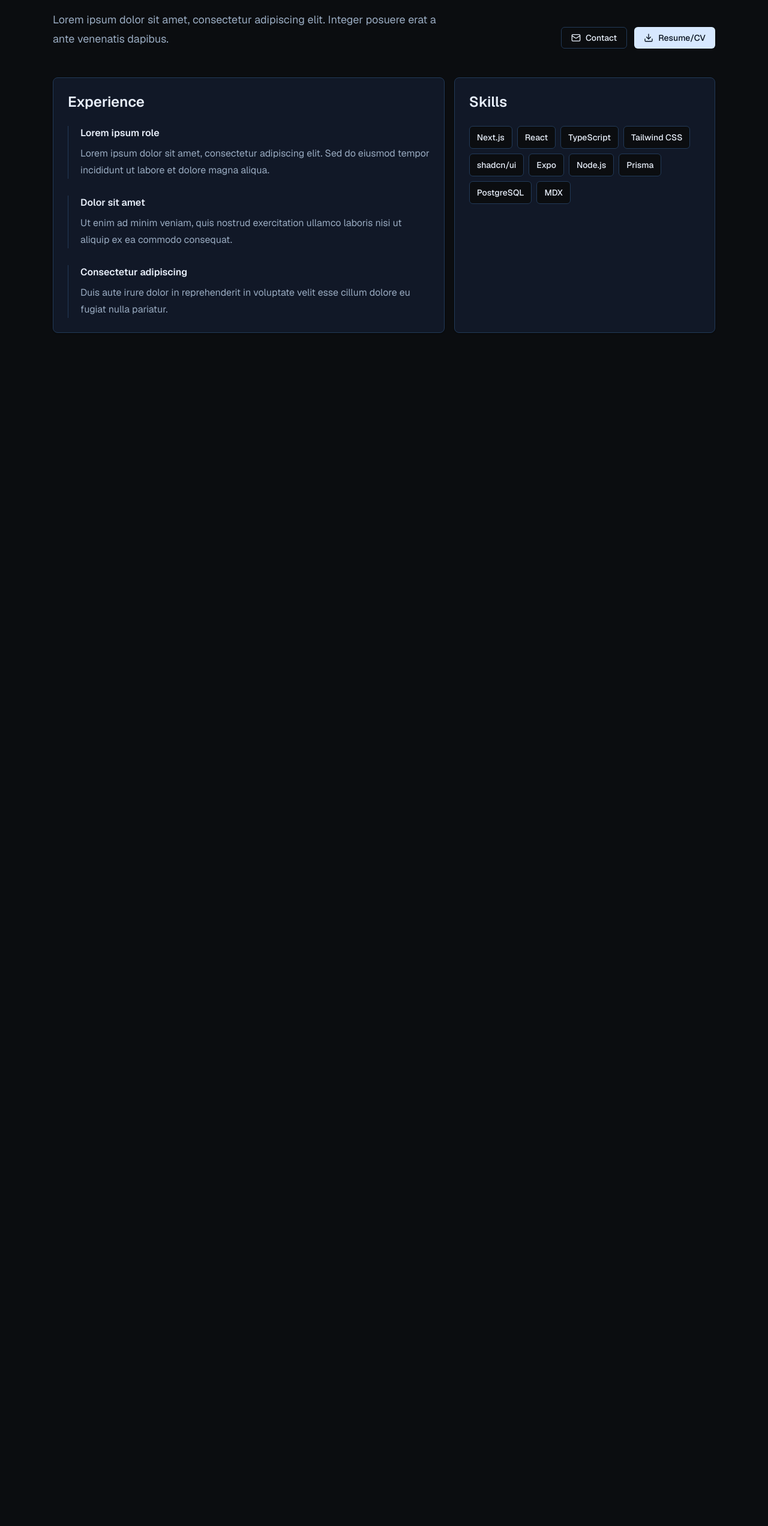
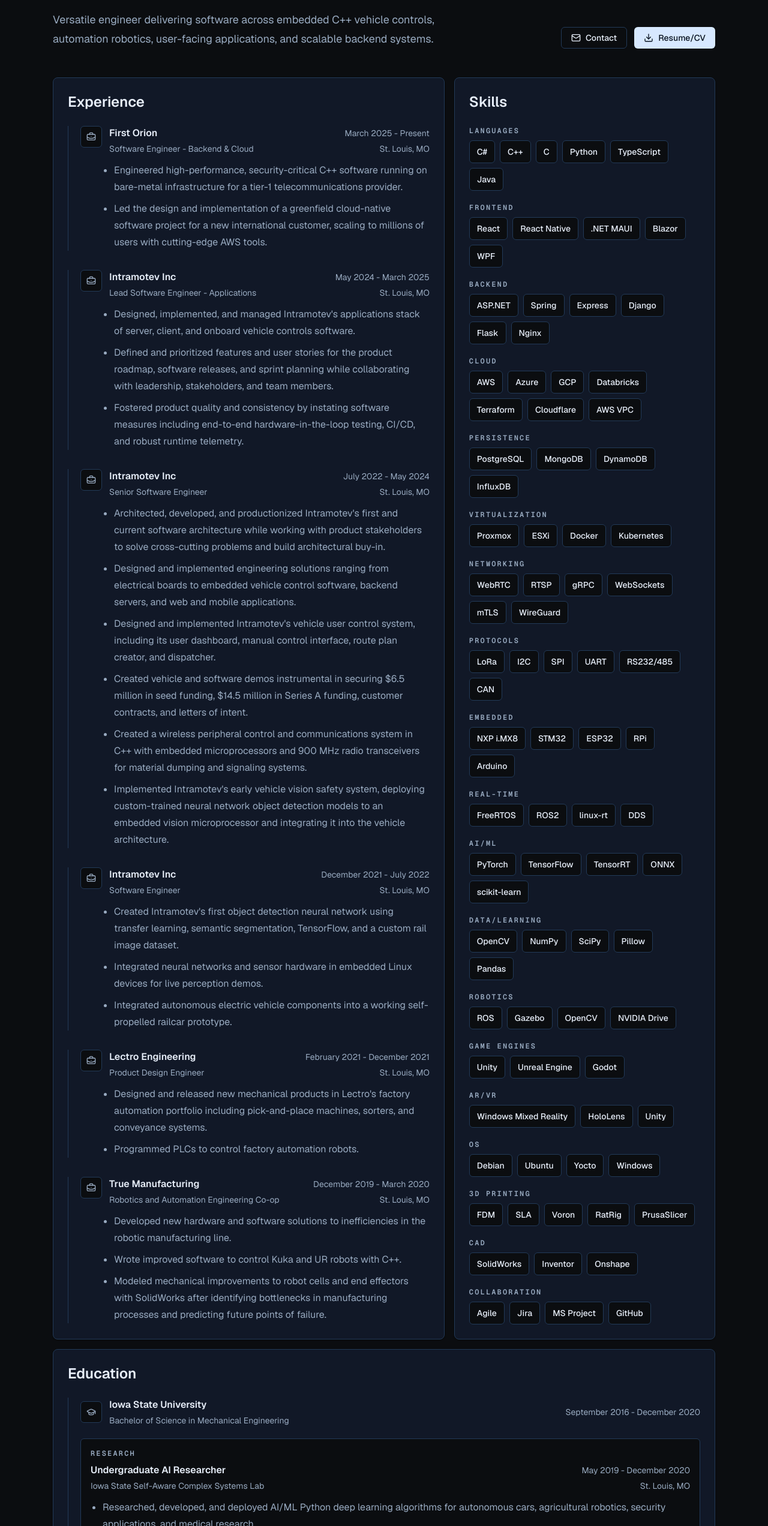
Before and after one commit to IAmUser4574/portfolio, a Next.js app: page /cv in a window 1280 px wide. Shown: the part 256-2800 px from the top of the page at 60% size. Before the commit the page ends 875 px from the top, so only its background shows below. Built offline with nearby package versions, Linux system fonts and the light colour scheme.

Commit message:
feat: CV section fleshed out

```diff
--- a/app/cv/page.tsx
+++ b/app/cv/page.tsx
@@ -1,4 +1,4 @@
-import { Download, Mail } from "lucide-react";
+import { BriefcaseBusiness, Download, GraduationCap, Mail } from "lucide-react";
 
 import { PageShell } from "@/components/page-shell";
 import { SectionHeading } from "@/components/section-heading";
@@ -7,33 +7,112 @@
 
 const experience = [
   {
-    role: "Lorem ipsum role",
-    detail:
-      "Lorem ipsum dolor sit amet, consectetur adipiscing elit. Sed do eiusmod tempor incididunt ut labore et dolore magna aliqua.",
+    company: "First Orion",
+    dates: "March 2025 - Present",
+    location: "St. Louis, MO",
+    role: "Software Engineer - Backend & Cloud",
+    bullets: [
+      "Engineered high-performance, security-critical C++ software running on bare-metal infrastructure for a tier-1 telecommunications provider.",
+      "Led the design and implementation of a greenfield cloud-native software project for a new international customer, scaling to millions of users with cutting-edge AWS tools.",
+    ],
   },
   {
-    role: "Dolor sit amet",
-    detail:
-      "Ut enim ad minim veniam, quis nostrud exercitation ullamco laboris nisi ut aliquip ex ea commodo consequat.",
+    company: "Intramotev Inc",
+    dates: "May 2024 - March 2025",
+    location: "St. Louis, MO",
+    role: "Lead Software Engineer - Applications",
+    bullets: [
+      "Designed, implemented, and managed Intramotev's applications stack of server, client, and onboard vehicle controls software.",
+      "Defined and prioritized features and user stories for the product roadmap, software releases, and sprint planning while collaborating with leadership, stakeholders, and team members.",
+      "Fostered product quality and consistency by instating software measures including end-to-end hardware-in-the-loop testing, CI/CD, and robust runtime telemetry.",
+    ],
   },
   {
-    role: "Consectetur adipiscing",
-    detail:
-      "Duis aute irure dolor in reprehenderit in voluptate velit esse cillum dolore eu fugiat nulla pariatur.",
+    company: "Intramotev Inc",
+    dates: "July 2022 - May 2024",
+    location: "St. Louis, MO",
+    role: "Senior Software Engineer",
+    bullets: [
+      "Architected, developed, and productionized Intramotev's first and current software architecture while working with product stakeholders to solve cross-cutting problems and build architectural buy-in.",
+      "Designed and implemented engineering solutions ranging from electrical boards to embedded vehicle control software, backend servers, and web and mobile applications.",
+      "Designed and implemented Intramotev's vehicle user control system, including its user dashboard, manual control interface, route plan creator, and dispatcher.",
+      "Created vehicle and software demos instrumental in securing $6.5 million in seed funding, $14.5 million in Series A funding, customer contracts, and letters of intent.",
+      "Created a wireless peripheral control and communications system in C++ with embedded microprocessors and 900 MHz radio transceivers for material dumping and signaling systems.",
+      "Implemented Intramotev's early vehicle vision safety system, deploying custom-trained neural network object detection models to an embedded vision microprocessor and integrating it into the vehicle architecture.",
+    ],
+  },
+  {
+    company: "Intramotev Inc",
+    dates: "December 2021 - July 2022",
+    location: "St. Louis, MO",
+    role: "Software Engineer",
+    bullets: [
+      "Created Intramotev's first object detection neural network using transfer learning, semantic segmentation, TensorFlow, and a custom rail image dataset.",
+      "Integrated neural networks and sensor hardware in embedded Linux devices for live perception demos.",
+      "Integrated autonomous electric vehicle components into a working self-propelled railcar prototype.",
+    ],
+  },
+  {
+    company: "Lectro Engineering",
+    dates: "February 2021 - December 2021",
+    location: "St. Louis, MO",
+    role: "Product Design Engineer",
+    bullets: [
+      "Designed and released new mechanical products in Lectro's factory automation portfolio including pick-and-place machines, sorters, and conveyance systems.",
+      "Programmed PLCs to control factory automation robots.",
+    ],
+  },
+  {
+    company: "True Manufacturing",
+    dates: "December 2019 - March 2020",
+    location: "St. Louis, MO",
+    role: "Robotics and Automation Engineering Co-op",
+    bullets: [
+      "Developed new hardware and software solutions to inefficiencies in the robotic manufacturing line.",
+      "Wrote improved software to control Kuka and UR robots with C++.",
+      "Modeled mechanical improvements to robot cells and end effectors with SolidWorks after identifying bottlenecks in manufacturing processes and predicting future points of failure.",
+    ],
   },
 ];
 
-const skills = [
-  "Next.js",
-  "React",
-  "TypeScript",
-  "Tailwind CSS",
-  "shadcn/ui",
-  "Expo",
-  "Node.js",
-  "Prisma",
-  "PostgreSQL",
-  "MDX",
+const skillGroups = [
+  { label: "Languages", skills: ["C#", "C++", "C", "Python", "TypeScript", "Java"] },
+  { label: "Frontend", skills: ["React", "React Native", ".NET MAUI", "Blazor", "WPF"] },
+  { label: "Backend", skills: ["ASP.NET", "Spring", "Express", "Django", "Flask", "Nginx"] },
+  { label: "Cloud", skills: ["AWS", "Azure", "GCP", "Databricks", "Terraform", "Cloudflare", "AWS VPC"] },
+  { label: "Persistence", skills: ["PostgreSQL", "MongoDB", "DynamoDB", "InfluxDB"] },
+  { label: "Virtualization", skills: ["Proxmox", "ESXi", "Docker", "Kubernetes"] },
+  { label: "Networking", skills: ["WebRTC", "RTSP", "gRPC", "WebSockets", "mTLS", "WireGuard"] },
+  { label: "Protocols", skills: ["LoRa", "I2C", "SPI", "UART", "RS232/485", "CAN"] },
+  { label: "Embedded", skills: ["NXP i.MX8", "STM32", "ESP32", "RPi", "Arduino"] },
+  { label: "Real-Time", skills: ["FreeRTOS", "ROS2", "linux-rt", "DDS"] },
+  { label: "AI/ML", skills: ["PyTorch", "TensorFlow", "TensorRT", "ONNX", "scikit-learn"] },
+  { label: "Data/Learning", skills: ["OpenCV", "NumPy", "SciPy", "Pillow", "Pandas"] },
+  { label: "Robotics", skills: ["ROS", "Gazebo", "OpenCV", "NVIDIA Drive"] },
+  { label: "Game Engines", skills: ["Unity", "Unreal Engine", "Godot"] },
+  { label: "AR/VR", skills: ["Windows Mixed Reality", "HoloLens", "Unity"] },
+  { label: "OS", skills: ["Debian", "Ubuntu", "Yocto", "Windows"] },
+  { label: "3D Printing", skills: ["FDM", "SLA", "Voron", "RatRig", "PrusaSlicer"] },
+  { label: "CAD", skills: ["SolidWorks", "Inventor", "Onshape"] },
+  { label: "Collaboration", skills: ["Agile", "Jira", "MS Project", "GitHub"] },
+];
+
+const education = [
+  {
+    school: "Iowa State University",
+    credential: "Bachelor of Science in Mechanical Engineering",
+    dates: "September 2016 - December 2020",
+    research: {
+      title: "Undergraduate AI Researcher",
+      lab: "Iowa State Self-Aware Complex Systems Lab",
+      dates: "May 2019 - December 2020",
+      location: "St. Louis, MO",
+      bullets: [
+        "Researched, developed, and deployed AI/ML Python deep learning algorithms for autonomous cars, agricultural robotics, security applications, and medical research.",
+        "Integrated sensor components into an autonomous Toyota Avalon with C++, ROS, and the NVIDIA Drive SDK.",
+      ],
+    },
+  },
 ];
 
 export default function CvPage() {
@@ -41,21 +120,29 @@
     <PageShell>
       <section className="mx-auto w-full max-w-6xl px-4 py-16 sm:px-6">
         <div className="flex flex-col gap-8 lg:flex-row lg:items-end lg:justify-between">
-          <SectionHeading eyebrow="CV" title="Experience. Skills. Education. All the good bits">
-            Lorem ipsum dolor sit amet, consectetur adipiscing elit. Integer
-            posuere erat a ante venenatis dapibus.
+          <SectionHeading
+            eyebrow="CV"
+            title="Experience. Skills. Education. All the good bits"
+          >
+            Versatile engineer delivering software across embedded C++ vehicle
+            controls, automation robotics, user-facing applications, and
+            scalable backend systems.
           </SectionHeading>
           <div className="flex flex-wrap gap-3">
-            <Button variant="outline">
+            <Button asChild variant="outline">
+              <a href="mailto:bauerlybriton6@gmail.com">
                 <Mail />
                 Contact
+              </a>
             </Button>
             <Button asChild>
-              <a href="/Briton_Bauerly_Q1_2026_Resume.pdf" download="Briton-Bauerly-Resume.pdf">
+              <a
+                href="/Briton_Bauerly_Q1_2026_Resume.pdf"
+                download="Briton-Bauerly-Resume.pdf"
+              >
                 <Download />
                 Resume/CV
               </a>
-
             </Button>
           </div>
         </div>
@@ -65,11 +152,31 @@
             <CardHeader>
               <CardTitle className="text-2xl">Experience</CardTitle>
             </CardHeader>
-            <CardContent className="space-y-7">
+            <CardContent className="space-y-8">
               {experience.map((item) => (
-                <div key={item.role} className="border-l pl-5">
-                  <h2 className="font-semibold">{item.role}</h2>
-                  <p className="mt-2 leading-7 text-muted-foreground">{item.detail}</p>
+                <div key={`${item.company}-${item.role}`} className="border-l pl-5">
+                  <div className="flex items-start gap-3">
+                    <span className="flex size-9 shrink-0 items-center justify-center rounded-md border bg-background text-muted-foreground">
+                      <BriefcaseBusiness className="size-4" />
+                    </span>
+                    <div className="min-w-0 flex-1">
+                      <div className="flex flex-col gap-1 sm:flex-row sm:items-baseline sm:justify-between">
+                        <h2 className="font-semibold">{item.company}</h2>
+                        <p className="text-sm text-muted-foreground sm:text-right">
+                          {item.dates}
+                        </p>
+                      </div>
+                      <div className="mt-1 flex flex-col gap-1 text-sm text-muted-foreground sm:flex-row sm:items-center sm:justify-between">
+                        <p>{item.role}</p>
+                        <p>{item.location}</p>
+                      </div>
+                    </div>
+                  </div>
+                  <ul className="mt-3 list-disc space-y-2 pl-14 leading-7 text-muted-foreground">
+                    {item.bullets.map((bullet) => (
+                      <li key={bullet}>{bullet}</li>
+                    ))}
+                  </ul>
                 </div>
               ))}
             </CardContent>
@@ -79,9 +186,14 @@
             <CardHeader>
               <CardTitle className="text-2xl">Skills</CardTitle>
             </CardHeader>
-            <CardContent>
-              <div className="flex flex-wrap gap-2">
-                {skills.map((skill) => (
+            <CardContent className="space-y-5">
+              {skillGroups.map((group) => (
+                <div key={group.label}>
+                  <p className="font-mono text-xs font-semibold uppercase tracking-[0.18em] text-muted-foreground">
+                    {group.label}
+                  </p>
+                  <div className="mt-2 flex flex-wrap gap-2">
+                    {group.skills.map((skill) => (
                       <span
                         key={skill}
                         className="rounded-md border bg-background px-3 py-2 text-sm font-medium"
@@ -90,9 +202,61 @@
                       </span>
                     ))}
                   </div>
+                </div>
+              ))}
             </CardContent>
           </Card>
         </div>
+
+        <Card className="mt-4 rounded-lg">
+          <CardHeader>
+            <CardTitle className="text-2xl">Education</CardTitle>
+          </CardHeader>
+          <CardContent className="space-y-7">
+            {education.map((item) => (
+              <div key={item.school} className="border-l pl-5">
+                <div className="flex flex-col gap-3 sm:flex-row sm:items-center sm:justify-between">
+                  <div className="flex items-center gap-3">
+                    <span className="flex size-9 shrink-0 items-center justify-center rounded-md border bg-background text-muted-foreground">
+                      <GraduationCap className="size-4" />
+                    </span>
+                    <div>
+                      <h2 className="font-semibold">{item.school}</h2>
+                      <p className="mt-1 text-sm text-muted-foreground">
+                        {item.credential}
+                      </p>
+                    </div>
+                  </div>
+                  <p className="text-sm text-muted-foreground sm:text-right">
+                    {item.dates}
+                  </p>
+                </div>
+                {item.research && (
+                  <div className="mt-5 rounded-md border bg-background p-4">
+                    <p className="font-mono text-xs font-semibold uppercase tracking-[0.18em] text-muted-foreground">
+                      Research
+                    </p>
+                    <div className="mt-2 flex flex-col gap-1 sm:flex-row sm:items-baseline sm:justify-between">
+                      <h3 className="font-semibold">{item.research.title}</h3>
+                      <p className="text-sm text-muted-foreground sm:text-right">
+                        {item.research.dates}
+                      </p>
+                    </div>
+                    <div className="mt-1 flex flex-col gap-1 text-sm text-muted-foreground sm:flex-row sm:items-center sm:justify-between">
+                      <p>{item.research.lab}</p>
+                      <p>{item.research.location}</p>
+                    </div>
+                    <ul className="mt-3 list-disc space-y-2 pl-5 leading-7 text-muted-foreground">
+                      {item.research.bullets.map((bullet) => (
+                        <li key={bullet}>{bullet}</li>
+                      ))}
+                    </ul>
+                  </div>
+                )}
+              </div>
+            ))}
+          </CardContent>
+        </Card>
       </section>
     </PageShell>
   );
```
Lines whose indentation alone changed are shown as unchanged.
